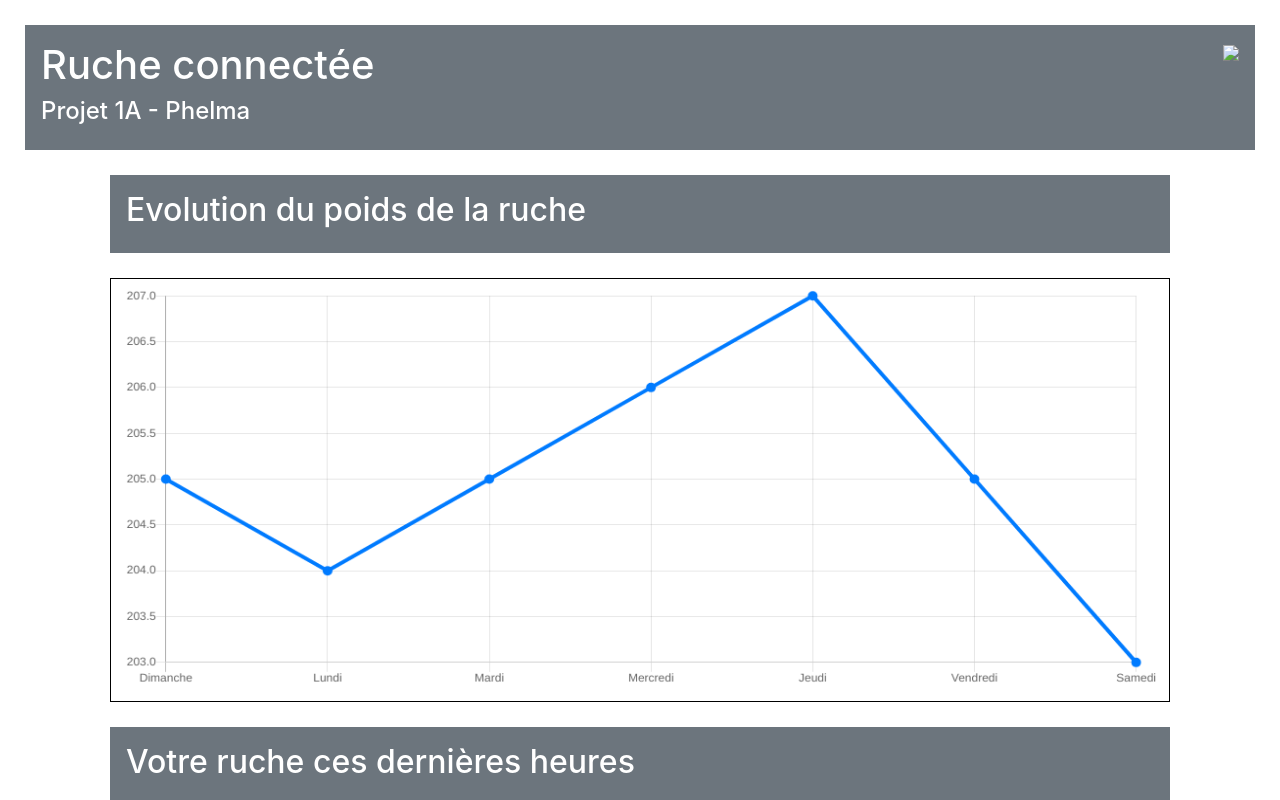
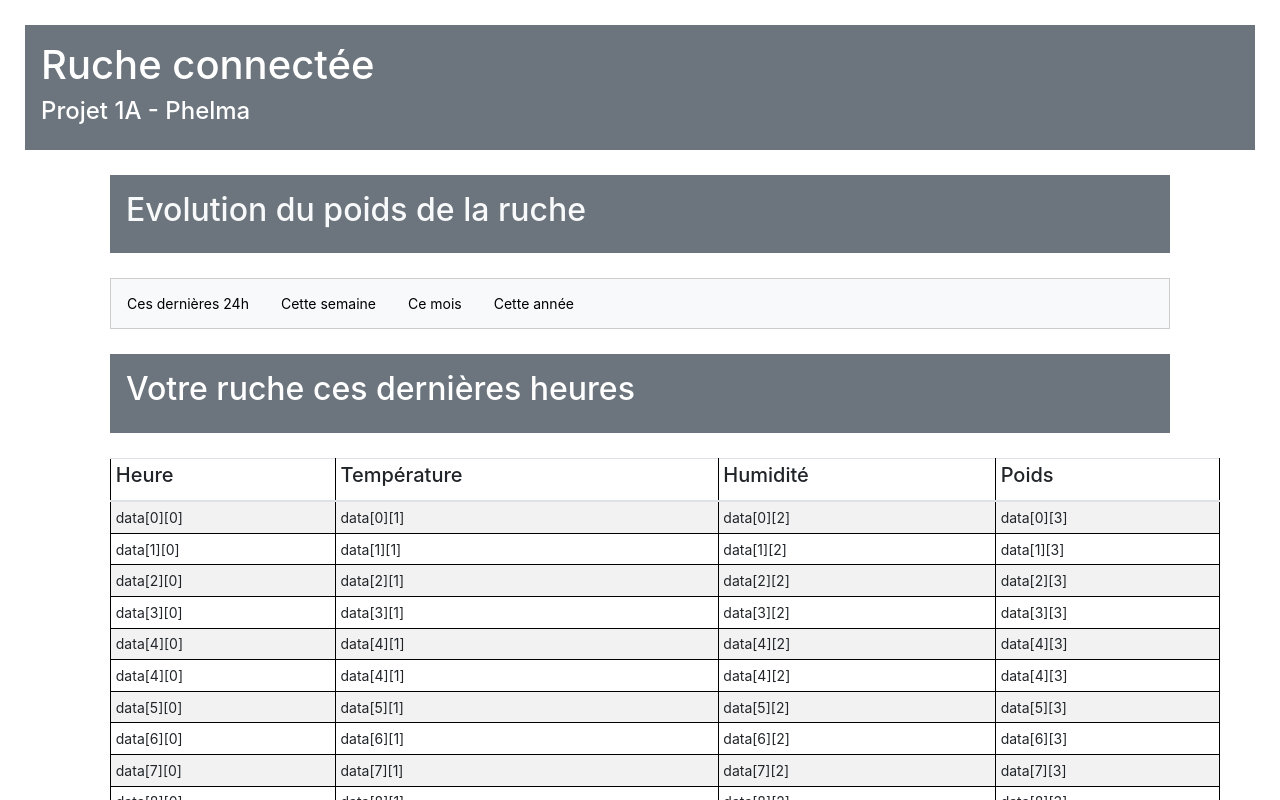
Before and after one commit to Nanomelette/Projet-RucheConnect-e, a plain HTML site: page frontend.html in a window 1280 px wide. Shown: the top 800 px of the page. Drawn offline with nearby package versions, Linux system fonts and the light colour scheme.

Commit message:
Avancement WEB

```diff
--- a/dashboard.css
+++ b/dashboard.css
@@ -98,3 +98,39 @@ body {
   border-color: transparent;
   box-shadow: 0 0 0 3px rgba(255, 255, 255, .25);
 }
+
+/* Style the tab */
+.tab {
+  overflow: hidden;
+  border: 1px solid #ccc;
+  background-color: #f1f1f1;
+}
+
+/* Style the buttons that are used to open the tab content */
+.tab button {
+  background-color: inherit;
+  float: left;
+  border: none;
+  outline: none;
+  cursor: pointer;
+  padding: 14px 16px;
+  transition: 0.3s;
+}
+
+/* Change background color of buttons on hover */
+.tab button:hover {
+  background-color: #ddd;
+}
+
+/* Create an active/current tablink class */
+.tab button.active {
+  background-color: #ccc;
+}
+
+/* Style the tab content */
+.tabcontent {
+  display: none;
+  padding: 6px 12px;
+  border: 1px solid #ccc;
+  border-top: none;
+}
--- a/dashboard.js
+++ b/dashboard.js
@@ -6,9 +6,140 @@
   feather.replace()
 
   // Graphs
-  var ctx = document.getElementById('myChart')
+  var ctx1 = document.getElementById('myChart1')
+  var ctx2 = document.getElementById('myChart2')
+  var ctx3 = document.getElementById('myChart3')
+  var ctx4 = document.getElementById('myChart4')
   // eslint-disable-next-line no-unused-vars
-  var myChart = new Chart(ctx, {
+  var myChart2 = new Chart(ctx1, {
+    type: 'line',
+    data: {
+      labels: [
+        'Dimanche',
+        'Lundi',
+        'Mardi',
+        'Mercredi',
+        'Jeudi',
+        'Vendredi',
+        'Samedi'
+      ],
+      datasets: [{
+        data: [
+          205,
+          204,
+          205,
+          206,
+          207,
+          205,
+          203
+        ],
+        lineTension: 0,
+        backgroundColor: 'transparent',
+        borderColor: '#007bff',
+        borderWidth: 4,
+        pointBackgroundColor: '#007bff'
+      }]
+    },
+    options: {
+      scales: {
+        yAxes: [{
+          ticks: {
+            beginAtZero: false
+          }
+        }]
+      },
+      legend: {
+        display: false
+      }
+    }
+  })
+
+  var myChart2 = new Chart(ctx2, {
+    type: 'line',
+    data: {
+      labels: [
+        'Dimanche',
+        'Lundi',
+        'Mardi',
+        'Mercredi',
+        'Jeudi',
+        'Vendredi',
+        'Samedi'
+      ],
+      datasets: [{
+        data: [
+          205,
+          204,
+          205,
+          206,
+          207,
+          205,
+          203
+        ],
+        lineTension: 0,
+        backgroundColor: 'transparent',
+        borderColor: '#007bff',
+        borderWidth: 4,
+        pointBackgroundColor: '#007bff'
+      }]
+    },
+    options: {
+      scales: {
+        yAxes: [{
+          ticks: {
+            beginAtZero: false
+          }
+        }]
+      },
+      legend: {
+        display: false
+      }
+    }
+  })
+
+  var myChart3 = new Chart(ctx3, {
+    type: 'line',
+    data: {
+      labels: [
+        'Dimanche',
+        'Lundi',
+        'Mardi',
+        'Mercredi',
+        'Jeudi',
+        'Vendredi',
+        'Samedi'
+      ],
+      datasets: [{
+        data: [
+          205,
+          204,
+          205,
+          206,
+          207,
+          205,
+          203
+        ],
+        lineTension: 0,
+        backgroundColor: 'transparent',
+        borderColor: '#007bff',
+        borderWidth: 4,
+        pointBackgroundColor: '#007bff'
+      }]
+    },
+    options: {
+      scales: {
+        yAxes: [{
+          ticks: {
+            beginAtZero: false
+          }
+        }]
+      },
+      legend: {
+        display: false
+      }
+    }
+  })
+  var myChart4 = new Chart(ctx4, {
     type: 'line',
     data: {
       labels: [
@@ -51,3 +182,24 @@
     }
   })
 })()
+
+function openCity(evt, cityName) {
+  // Declare all variables
+  var i, tabcontent, tablinks;
+
+  // Get all elements with class="tabcontent" and hide them
+  tabcontent = document.getElementsByClassName("tabcontent");
+  for (i = 0; i < tabcontent.length; i++) {
+    tabcontent[i].style.display = "none";
+  }
+
+  // Get all elements with class="tablinks" and remove the class "active"
+  tablinks = document.getElementsByClassName("tablinks");
+  for (i = 0; i < tablinks.length; i++) {
+    tablinks[i].className = tablinks[i].className.replace(" active", "");
+  }
+
+  // Show the current tab, and add an "active" class to the button that opened the tab
+  document.getElementById(cityName).style.display = "block";
+  evt.currentTarget.className += " active";
+}
--- a/frontend.html
+++ b/frontend.html
@@ -21,7 +21,7 @@
         -moz-user-select: none;
         user-select: none;
       }
-      table, th, td,canvas {
+      table, th, td, canvas {
       padding: 10px;
       border: 1px solid black;
       border-collapse: collapse;
@@ -38,26 +38,55 @@
     <!-- Custom styles for this template -->
     <link href="dashboard.css" rel="stylesheet">
   </head>
+
 <body>
-
   <title>
       <a> Ruche connectée </a>
   </title>
     <div class="p-3 mb-2 bg-secondary text-white">
       <header>
-    <p style="float:right"><img src="C:\Users\Isabelle\Desktop\ruche.bmp" /></p>
         <h1> Ruche connectée </h1>
         <h4> Projet  1A - Phelma </h4>
       </header>
     </div>
     <div class="container">
-    <div class="p-3 mb-2 bg-secondary text-white">
+        <div class="p-3 mb-2 bg-secondary text-light">
           <h2> Evolution du poids de la ruche </h2>
         </div>
-      <div>
-        <canvas id="myChart" width="1000" height="400"></canvas>
+        <div class="tab bg-light text-light">
+          <button class="tablinks" onclick="openCity(event, '24h')"> Ces dernières 24h </button>
+          <button class="tablinks" onclick="openCity(event, 'semaine')"> Cette semaine </button>
+          <button class="tablinks" onclick="openCity(event, 'mois')"> Ce mois </button>
+          <button class="tablinks" onclick="openCity(event, 'année')"> Cette année </button>
         </div>
 
+        <div id="24h" class="tabcontent">
+          <h3>Ces dernières 24h</h3>
+          <div>
+            <canvas id="myChart1" width="1000" height="400"></canvas>
+          </div>
+        </div>
+
+        <div id="semaine" class="tabcontent">
+          <h3>Cette semaine</h3>
+          <div>
+            <canvas id="myChart2" width="1000" height="400"></canvas>
+          </div>
+        </div>
+
+        <div id="mois" class="tabcontent">
+          <h3>Ce mois</h3>
+          <div>
+            <canvas id="myChart3" width="1000" height="400"></canvas>
+          </div>
+        </div>
+
+        <div id="année" class="tabcontent">
+          <h3>Cette année</h3>
+          <div>
+            <canvas id="myChart4" width="1000" height="400"></canvas>
+          </div>
+        </div>
       <div class="p-3 mb-2 bg-secondary text-white">
         <h2> Votre ruche ces dernières heures </h2>
       </div>
@@ -171,9 +200,8 @@
             </tbody>
           </table>
         </div>
-    </main>
     </div>
-</div>
+
 
 
     <script src="../assets/dist/js/bootstrap.bundle.min.js"></script>
```
Lines whose indentation alone changed are shown as unchanged.
